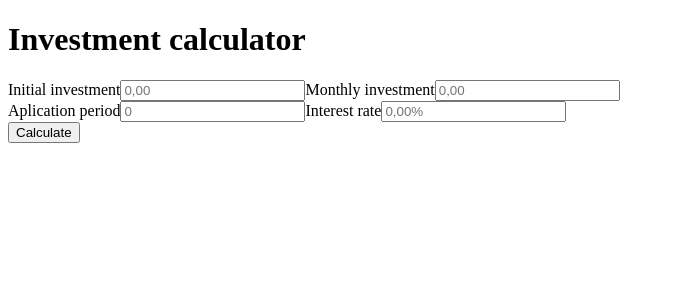
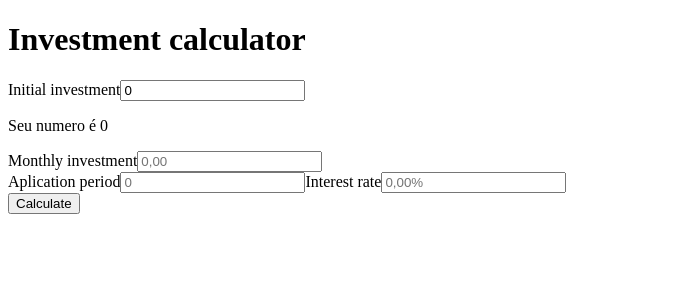
Before and after one commit to lucabattesini/interest-calculator, a Next.js app in the folder interest-calculator-app/: page / in a window 1280 px wide. Shown: the top 300 px of the page, without its empty margins (0-675 px from the left). Built offline with nearby package versions, Linux system fonts and the light colour scheme.

Commit message:
Making a test of printing the first input in the screen

```diff
--- a/interest-calculator-app/app/page.js
+++ b/interest-calculator-app/app/page.js
@@ -1,4 +1,4 @@
-
+// Indica que esse é um componente de cliente
 'use client';
 
 // Import the main function
@@ -10,12 +10,15 @@ export default function MainPage() {
   // Onclick functions
 
   // Declare the the main input vars
-  const [initialInvestment, setInitialInvestment] = useState(0)
-  const [monthlyInvestment, setMonthlyInvestment] = useState(0)
-  const [aplicationPeriod, setAplicationPeriod] = useState(0)
-  const [interestRate, setInterestRate] = useState(0)
+  const [initialInvestment, setInitialInvestment] = useState(0);
+  const [monthlyInvestment, setMonthlyInvestment] = useState(0);
+  const [aplicationPeriod, setAplicationPeriod] = useState(0);
+  const [interestRate, setInterestRate] = useState(0);
 
-
+  // Vai ser chamada quando o usuário digitar o input
+  const handleChange = (event) => {
+    setInitialInvestment(event.target.value); // Atualiza o estado da const com o valor do input
+  };
 
   // Main page html
   return (
@@ -24,14 +27,18 @@ export default function MainPage() {
           <div className="header">
             <h1>Investment calculator</h1>
           </div>
+
           <div className="components">
             <div className="firstLine">
               <label>Initial investment</label>
-              <input className="initialInvestment" type="number" placeholder="0,00"></input>
+              <input className="initialInvestment" placeholder="0,00"
+              type="number" value={initialInvestment} onChange={handleChange}/>
+              <p> Seu numero é {initialInvestment}</p>
 
               <label>Monthly investment</label>
               <input className="monthlyInvestment" type="number" placeholder="0,00"></input>
             </div>
+
             <div className="secondLine">
               <label>Aplication period</label>
               <input className="aplicationPeriod" type="number" placeholder="0"></input>
@@ -40,6 +47,7 @@ export default function MainPage() {
               <input className="interestRate" type="number" placeholder="0,00%"></input>
             </div>
           </div>
+
           <div className="submitButton">
               <button>Calculate</button>
           </div>
```
